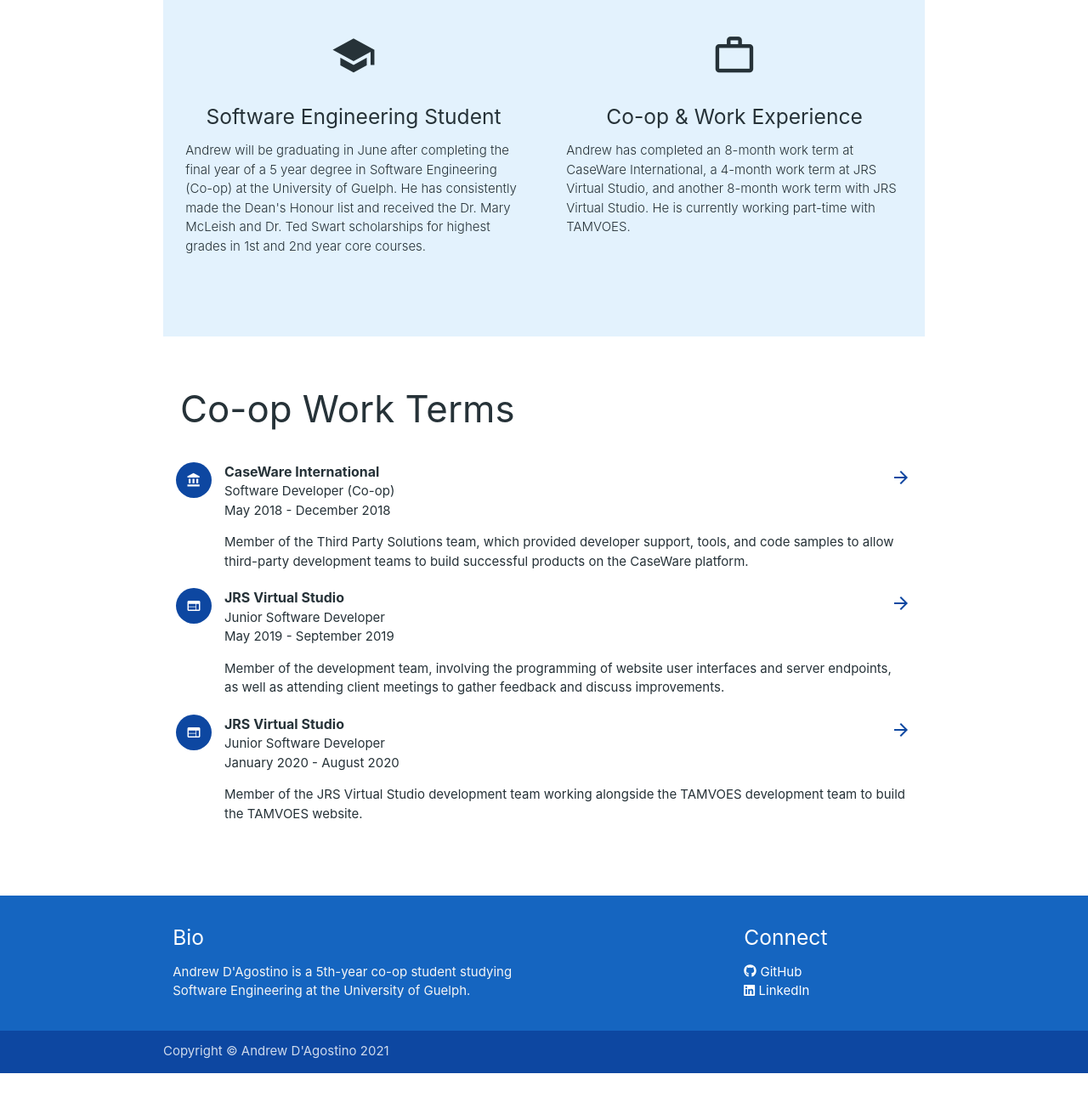
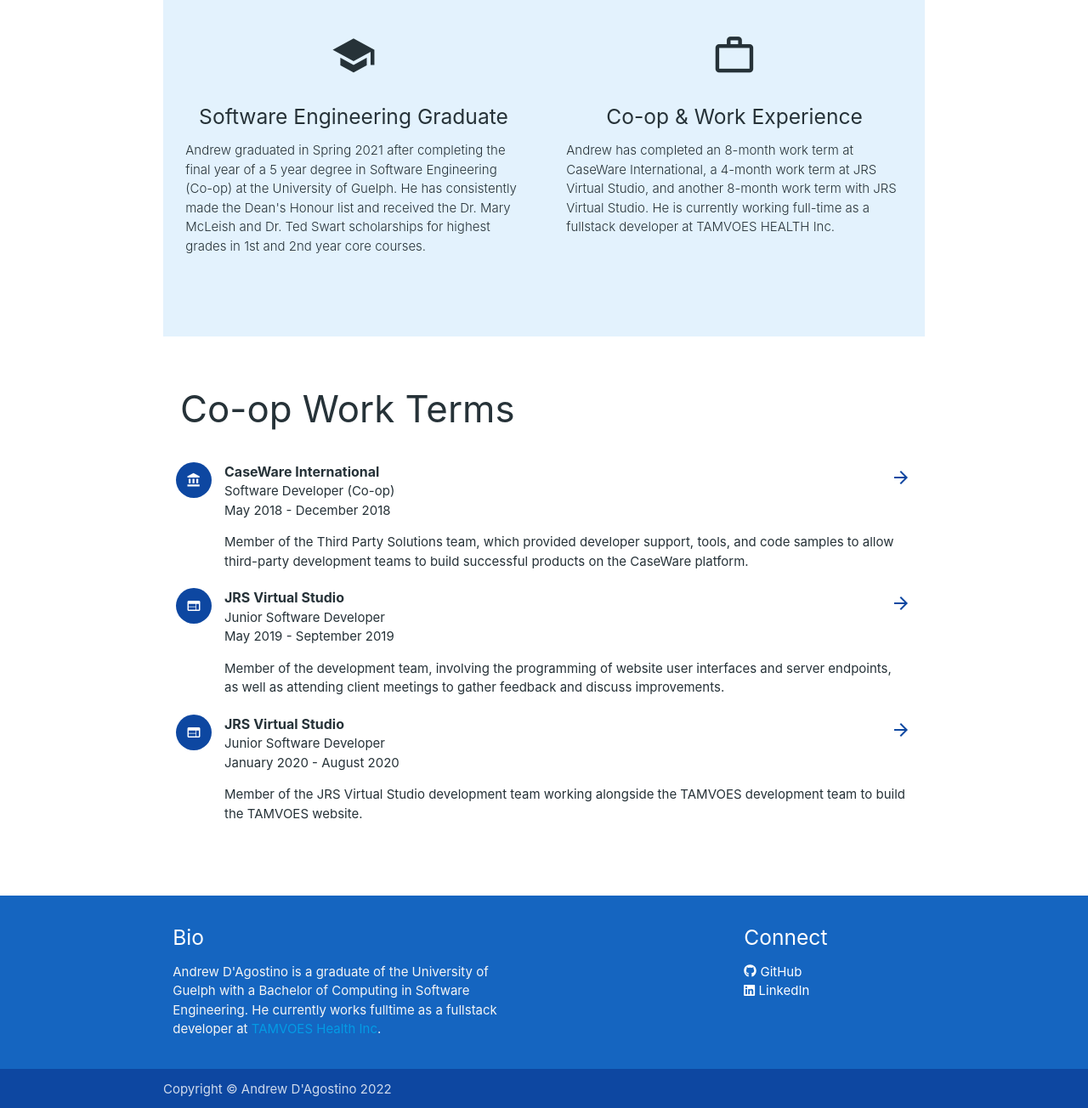
Before and after one commit to andrew-dagostino/adagostino-home, a website: page public/index.html in a window 1280 px wide. Shown: the part 516-1820 px from the top of the page at 85% size. Before the commit the page ends 1779 px from the top, so only its background shows below. Drawn offline with nearby package versions, Linux system fonts and the light colour scheme.

Commit message:
Update work/school status

```diff
--- a/public/index.html
+++ b/public/index.html
@@ -93,10 +93,10 @@
                     <div class="col s12 m6">
                         <div class="icon-block">
                             <h2 class="center blue-grey-text text-darken-4"><i class="material-icons">school</i></h2>
-                            <h5 class="center blue-grey-text text-darken-4">Software Engineering Student</h5>
+                            <h5 class="center blue-grey-text text-darken-4">Software Engineering Graduate</h5>
                             <p class="light blue-grey-text text-darken-4">
-                                Andrew will be graduating in June after completing the final year of a 5 year degree in Software Engineering (Co-op)
-                                at the University of Guelph. He has consistently made the Dean's Honour list and received the Dr. Mary McLeish and Dr.
+                                Andrew graduated in Spring 2021 after completing the final year of a 5 year degree in Software Engineering (Co-op) at
+                                the University of Guelph. He has consistently made the Dean's Honour list and received the Dr. Mary McLeish and Dr.
                                 Ted Swart scholarships for highest grades in 1st and 2nd year core courses.
                             </p>
                         </div>
@@ -110,7 +110,8 @@
                             <h5 class="center blue-grey-text text-darken-4">Co-op & Work Experience</h5>
                             <p class="light blue-grey-text text-darken-4">
                                 Andrew has completed an 8-month work term at CaseWare International, a 4-month work term at JRS Virtual Studio, and
-                                another 8-month work term with JRS Virtual Studio. He is currently working part-time with TAMVOES.
+                                another 8-month work term with JRS Virtual Studio. He is currently working full-time as a fullstack developer at
+                                TAMVOES HEALTH Inc.
                             </p>
                         </div>
                     </div>
@@ -182,7 +183,9 @@
                     <div class="col l6 s12">
                         <h5 class="white-text">Bio</h5>
                         <p class="grey-text text-lighten-4">
-                            Andrew D'Agostino is a 5th-year co-op student studying Software Engineering at the University of Guelph.
+                            Andrew D'Agostino is a graduate of the University of Guelph with a Bachelor of Computing in Software Engineering. He
+                            currently works fulltime as a fullstack developer at
+                            <a href="https://tamvoes.com" target="_blank" rel="noreferrer">TAMVOES Health Inc</a>.
                         </p>
                     </div>
                     <div class="col l3 s12 offset-l3">
@@ -205,7 +208,7 @@
                 </div>
             </div>
             <div class="footer-copyright blue darken-4">
-                <div class="container">Copyright © Andrew D'Agostino 2021</div>
+                <div class="container">Copyright © Andrew D'Agostino 2022</div>
             </div>
         </footer>
 
```
Also changed, not shown: public/CasewareInternational/index.html (+4 -2 lines), public/Resume/index.html (+4 -2 lines), public/VirtualStudio2019/index.html (+4 -2 lines), public/VirtualStudio2020/index.html (+4 -2 lines), 1 other file.
